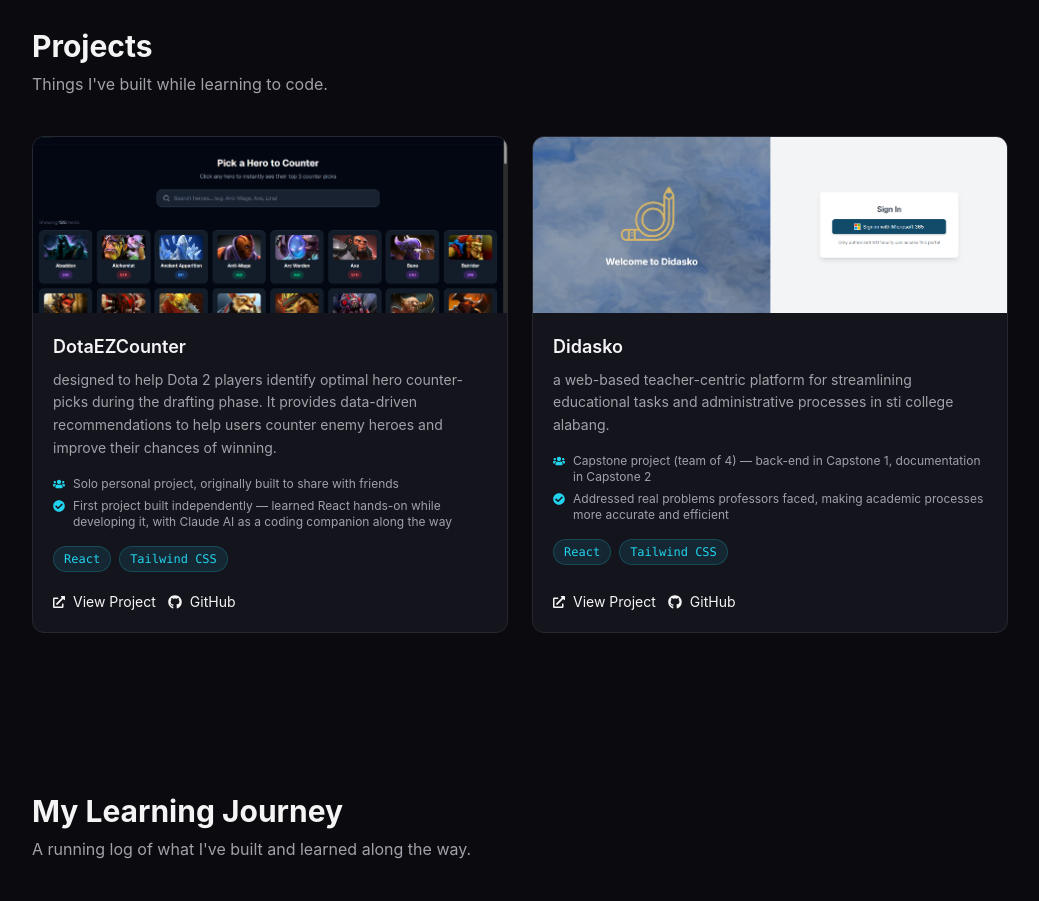
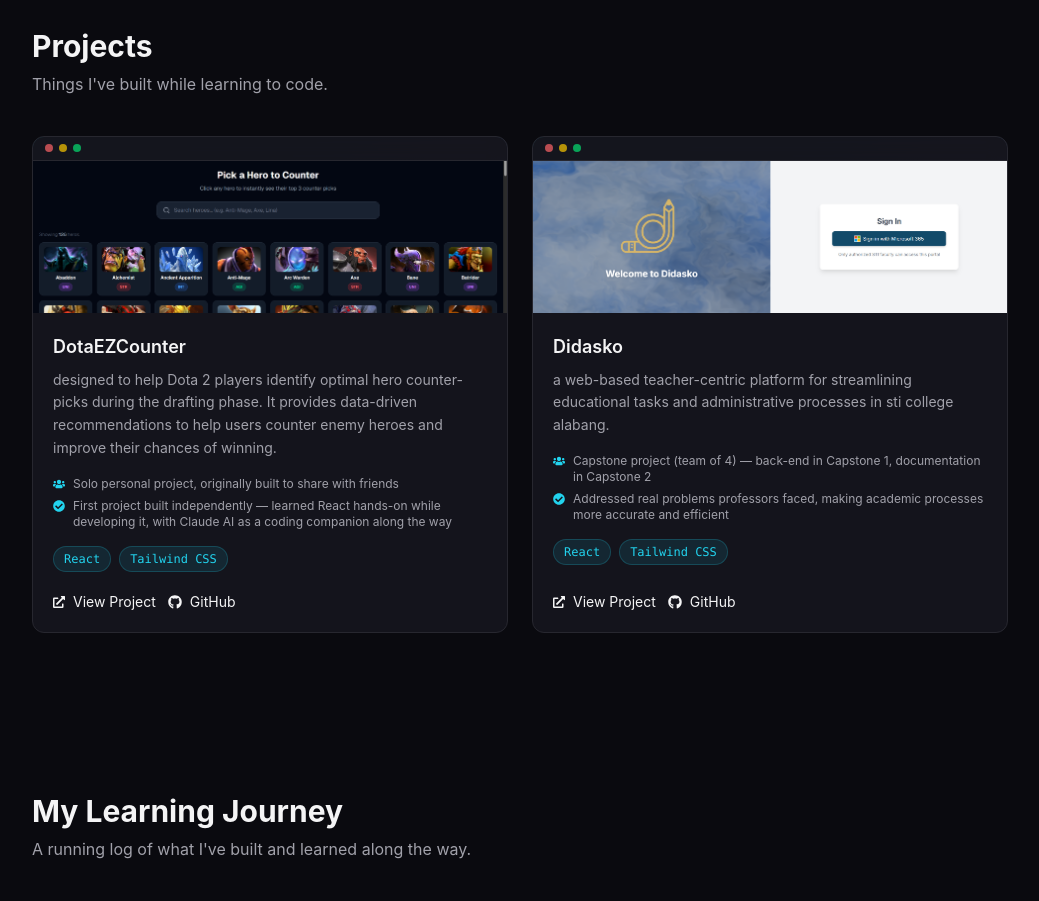
Before and after one commit to linken1414/jfc-portfolio, a React (Vite) app: page / in a window 1280 px wide. Shown: the part 1720-2621 px from the top of the page, without its empty margins (120-1159 px from the left). Built offline with nearby package versions, Linux system fonts and the light colour scheme.

Commit message:
Add browser-frame mockup to project cards, consistent hover on tech stack marquee

```diff
--- a/src/components/sections/TechStack.jsx
+++ b/src/components/sections/TechStack.jsx
@@ -21,9 +21,9 @@ export default function TechStack() {
         <div className="flex gap-6 w-max animate-marquee">
           {marqueeItems.map((tech, index) => (
            <div
-          key={`${tech.name}-${index}`}
-          className="flex flex-col items-center justify-center gap-4 py-10 w-48 rounded-lg bg-surface border border-border shrink-0"
-        >
+            key={`${tech.name}-${index}`}
+            className="flex flex-col items-center justify-center gap-4 py-10 w-48 rounded-lg bg-surface border border-border shrink-0 transition-all duration-300 hover:border-accent/50 hover:shadow-[0_0_30px_-5px_var(--color-accent)]/20 hover:-translate-y-1"
+          >
           <tech.icon className="text-5xl text-text-primary" />
           <span className="text-text-primary font-medium text-lg whitespace-nowrap">
             {tech.name}
--- a/src/components/ui/ProjectCard.jsx
+++ b/src/components/ui/ProjectCard.jsx
@@ -7,11 +7,19 @@ export default function ProjectCard({ project }) {
     <div className="group h-full flex flex-col bg-surface border border-border rounded-xl overflow-hidden hover:border-accent/50 hover:shadow-[0_0_30px_-5px_var(--color-accent)]/20 hover:-translate-y-1 transition-all duration-300">
       <div className="relative h-44 overflow-hidden bg-gradient-to-br from-accent/10 to-accent-secondary/10">
         {image ? (
-          <img
-            src={image}
-            alt={`${name} screenshot`}
-            className="w-full h-full object-cover group-hover:scale-105 transition-transform duration-500"
-          />
+          <>
+            {/* Fake browser chrome bar */}
+            <div className="absolute top-0 left-0 right-0 h-6 bg-surface/90 backdrop-blur-sm flex items-center gap-1.5 px-3 z-10 border-b border-border">
+              <span className="w-2 h-2 rounded-full bg-red-400/70" />
+              <span className="w-2 h-2 rounded-full bg-yellow-400/70" />
+              <span className="w-2 h-2 rounded-full bg-green-400/70" />
+            </div>
+            <img
+              src={image}
+              alt={`${name} screenshot`}
+              className="w-full h-full object-cover pt-6 group-hover:scale-105 transition-transform duration-500"
+            />
+          </>
         ) : (
           <div className="w-full h-full flex items-center justify-center">
             <FaCode className="text-4xl text-accent/30" />
```
